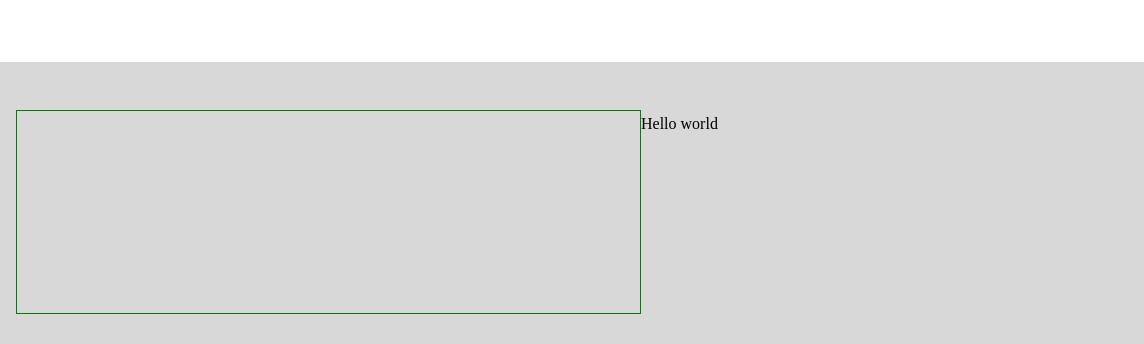
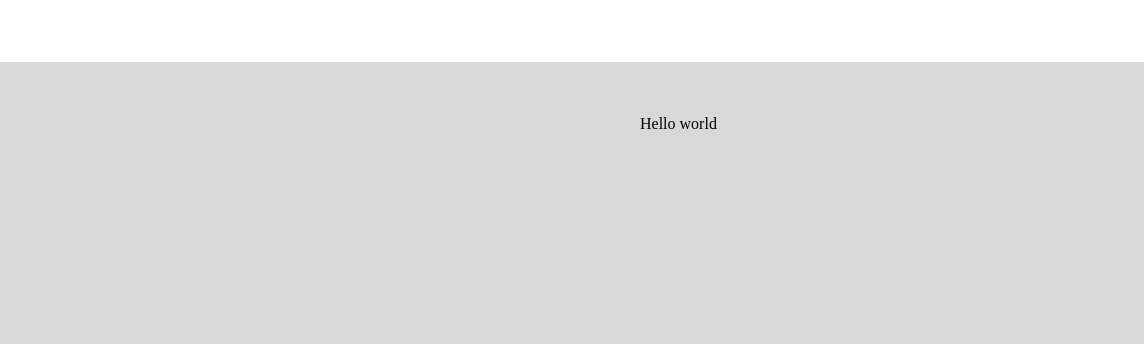
Before and after one commit to HassenH1/great-escape, a plain HTML site: page index.html in a window 1280 px wide. Shown: the part 2097-2441 px from the top of the page, 0-1144 px from the left. Drawn offline with Linux system fonts and the light colour scheme; a web font is replaced by a local one.

Commit message:
removed green border

```diff
--- a/index.html
+++ b/index.html
@@ -92,7 +92,7 @@
     <!-- Main Footer -->
     <footer class="footer">
       <div class="flex_container">
-        <div class="testContainer" style="border: 1px solid green"></div>
+        <div class="testContainer"></div>
         <div class="testContainer flex_direction">
           <div class="half_height">Hello world</div>
           <div class="half_height relative">
```
